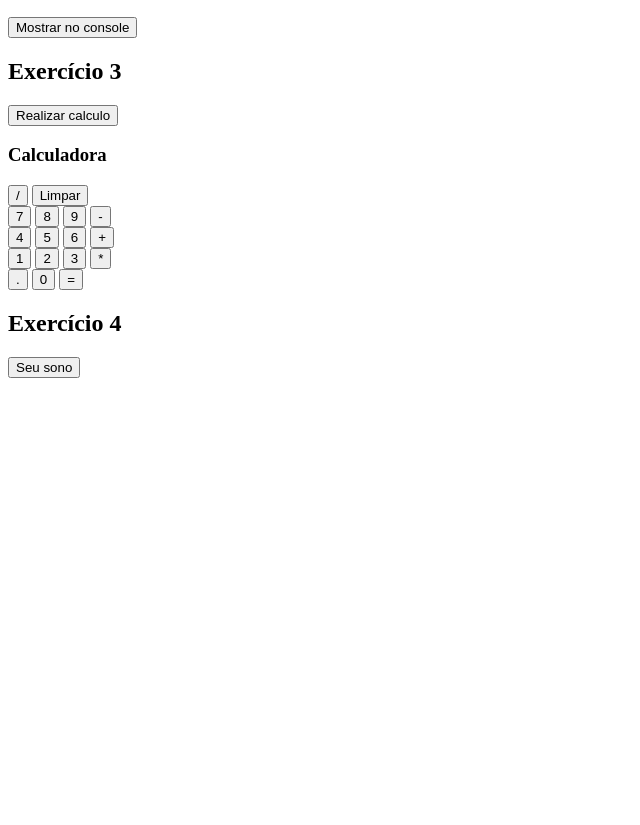
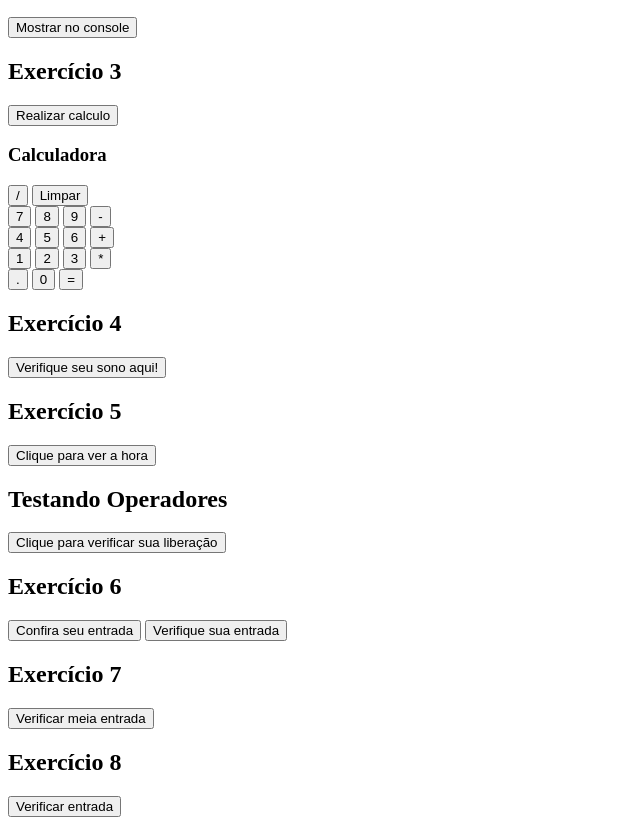
Before and after one commit to Fskoula/AulaJS, a plain HTML site: page JavaScript/Atividades/ativ.html in a window 1280 px wide. Shown: the part 110-935 px from the top of the page, without its empty margins (0-640 px from the left). Before the commit the page ends 800 px from the top, so only its background shows below. Drawn offline with Linux system fonts and the light colour scheme.

Commit message:
aula 21/01

```diff
--- a/JavaScript/Atividades/ativ.html
+++ b/JavaScript/Atividades/ativ.html
@@ -41,7 +41,22 @@
     <br>
 
     <h2>Exercício 4</h2>
-    <button onclick="sonoUsuario()">Seu sono</button>
+    <button onclick="identificarSonoUsuario()">Verifique seu sono aqui!</button>
 
+    <h2>Exercício 5</h2>
+    <button onclick="idtHoraFormato12()">Clique para ver a hora</button>
+
+    <h2>Testando Operadores</h2>
+    <button onclick="testandoOperadorE()">Clique para verificar sua liberação</button>
+
+    <h2>Exercício 6</h2>
+    <button onclick="verificarEntradaBalada()">Confira seu entrada</button>
+    <button onclick="verificarEntradaMelhorada()">Verifique sua entrada</button>
+
+    <h2>Exercício 7</h2>
+    <button onclick="verificarMeiaEntrada()">Verificar meia entrada</button>
+
+    <h2>Exercício 8</h2>
+    <button onclick="identificarNomeUsuario()">Verificar entrada</button>
 </body>
 </html>
--- a/JavaScript/Atividades/ativ.js
+++ b/JavaScript/Atividades/ativ.js
@@ -30,22 +30,22 @@ function somar(valor1, valor2) {
     //operação
     let resultado = valor1 + valor2;
     //exibir no console
-    console.log("O resultado da soma entre "+valor1+" e "+valor2+" é: "+resultado);
+    console.log("O resultado da soma entre " + valor1 + " e " + valor2 + " é: " + resultado);
 }
 
 function subtrair(valor1, valor2) {
     let resultado = valor1 - valor2;
-    console.log("O resultado da subtração entre "+valor1+" e "+valor2+" é: "+resultado);
+    console.log("O resultado da subtração entre " + valor1 + " e " + valor2 + " é: " + resultado);
 }
 
 function dividir(valor1, valor2) {
     let resultado = valor1 / valor2;
-    console.log("O resultado da divisão entre "+valor1+" e "+valor2+" é: "+resultado);
+    console.log("O resultado da divisão entre " + valor1 + " e " + valor2 + " é: " + resultado);
 }
 
 function multiplicar(valor1, valor2) {
     let resultado = valor1 * valor2;
-    console.log("O resultado da multiplicação entre "+valor1+" e "+valor2+" é: "+resultado);
+    console.log("O resultado da multiplicação entre " + valor1 + " e " + valor2 + " é: " + resultado);
 }
 
 //Calcular "funcional"
@@ -54,6 +54,7 @@ var valor2 = "";
 var operacao = "";
 
 function guardarNumero(valor) {
+    //O ! é negação do que estiver escrito depois
     if (!operacao) {
         valor1 += valor;
         console.log(valor1);
@@ -88,18 +89,93 @@ function calcular() {
         resultado = valor1 / valor2;
     }
 
-    alert("Resultado: "+resultado);
+    alert("Resultado: " + resultado);
     limpar();
 }
 
 //Execício 4 - verificar se o usuário dormiu suficiente
-function sonoUsuario () {
-    const horasMinimaSono = 8;
-
-    let horasDormidas = parseInt(prompt("Informe quantas horas você dormiu esta noite:"));
-    if (horasDormidas >= horasMinimaSono) {
-        alert("Parabéns! Você teve uma boa noite de sono.");
+function identificarSonoUsuario() {
+    const horasDormidas = parseInt(prompt("Informe quantas horas você dormiu esta noite:"));
+    const horasMinimasSono = 8;
+    if (horasDormidas < horasMinimasSono) {
+        alert("Você não dormiu o suficiente, melhore! ");
     } else {
-        alert("Você não dormiu o suficiente, melhore!");
+        alert("Parabéns! Você dormiu o suficiente.");
     }
 }
+
+//Exercício 5 - Criar um método que retorna o horario em formato 12h
+function idtHoraFormato12() {
+    const qtdHora = prompt("Informe o horario atual");
+    if (qtdHora > 12) {
+        alert("São " + (qtdHora - 12) + "pm.");
+    } else {
+        alert("São " + qtdHora + "am.");
+    }
+}
+
+//Testando operadores OU|| / E&&
+function testandoOperadorOu() {
+    const nro = prompt("Informe um digite");
+    if (nro == 5 || nro == 10) {
+        alert("O número é 5 ou 10");
+    } else {
+        alert("Outro número");
+    }
+}
+
+function testandoOperadorE() {
+    const idade = prompt("Informe sua idade:");
+    const idadeAmigo = prompt("Informe a idade do seu amigo:");
+    if (idade >= 18 && idadeAmigo >= 18) {
+        alert("Vocês estão liberados para entrar");
+    } else {
+        alert("Infelizmente você não estão liberados");
+    }
+}
+
+//Exercício 6 - verificar idade, ingresso ou lista
+function verificarEntradaBalada() {
+    const idade = prompt("Informe sua idade");
+    const lista = prompt("Você tem nome na lista? Digite Sim ou Não");
+    const ingresso = prompt("Você tem ingresso? Diga Sim ou Não");
+
+    if (idade >= 18 && (lista.toUpperCase() == "SIM" || ingresso.toUpperCase() == "SIM")) {
+        alert("Entrada permitida!");
+    } else {
+        alert("Entrada negada.");
+    }
+}
+
+//MELHORADA
+function verificarEntradaMelhorada() {
+    if (prompt("Informe sua idade") >= 18 &&
+        (prompt("Você tem nome na lista? Digite Sim ou Não").toUpperCase() == "SIM" ||
+            prompt("Você tem ingresso? Diga Sim ou Não").toUpperCase() == "SIM")) {
+        alert("Entrada permitida!");
+    } else {
+        alert("Entrada negada.");
+    }
+}
+
+//Exercício 7 - verificar meia entrada
+function verificarMeiaEntrada() {
+    const idadeUsuario = prompt("Informe sua idade:");
+    if ( idadeUsuario <= 12 || idadeUsuario >= 60) {
+        alert("Você tem direito a meia-entrada.");
+    } else {
+        alert("Você paga a entrada inteira.");
+    }
+}
+
+//Exercício 8 - Obrigar a informar nome
+function identificarNomeUsuario() {
+    const nomeUsuario = prompt("Informe seu nome:");
+    if (!nomeUsuario) {
+        alert("Entrada negada. É OBRIGATÓRIO você informar seu nome!");
+        //para que fique em loop e peça novamente o nome do usuario, chamamos a function de novo.
+        identificarNomeUsuario();
+    } else {
+        alert("Entrada liberada!");
+    }
+}
```
